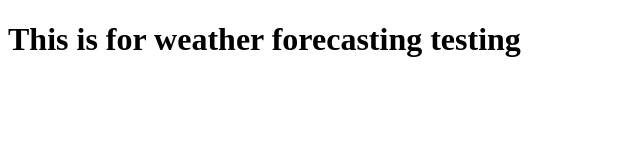
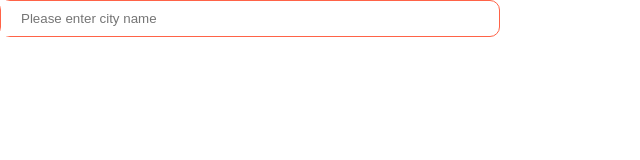
Before and after one commit to tanvirhossain808/daily-weather, a plain HTML site: page index.html in a window 1280 px wide. Shown: the whole page, without its empty margins (0-640 px from the left). Drawn offline with Linux system fonts and the light colour scheme.

Commit message:
add input feild

```diff
--- a/assets/css/style.css
+++ b/assets/css/style.css
@@ -0,0 +1,38 @@
+@import url('https://fonts.googleapis.com/css2?family=Lato:ital,wght@0,100;0,300;0,400;0,700;0,900;1,100;1,300;1,400;1,700;1,900&display=swap');
+
+
+
+* {
+    padding: 0;
+    margin: 0;
+    box-sizing: border-box;
+}
+
+h1 {
+    background-color: red;
+    font-family: "Lato", sans-serif;
+    font-weight: 400;
+    font-style: none;
+}
+
+body {
+    /* background-color: gray; */
+}
+
+.searchField {
+    border: 1px solid tomato;
+    width: 500px;
+    border-radius: 10px;
+}
+
+.searchField input {
+    outline: none;
+    padding: 10px 20px;
+    border: none;
+
+}
+
+.searchField input:focus {
+    border: 1px solid gray;
+
+}
--- a/assets/js/weather.js
+++ b/assets/js/weather.js
@@ -0,0 +1,2 @@
+const baseUrl = " https://api.weatherapi.com/v1"
+const apiKey = "fea727a39dfa4c9897a54836241905"
--- a/index.html
+++ b/index.html
@@ -4,8 +4,16 @@
     <meta charset="UTF-8">
     <meta name="viewport" content="width=device-width, initial-scale=1.0">
     <title>Document</title>
+    <link rel="stylesheet" href="./assets/css/style.css">
 </head>
 <body>
-    <h1>This is for weather forecasting testing</h1>
+    <!-- <h1>This is for weather forecasting testidng</h1> -->
+    <div class="searchContainer">
+        <div class="searchField">
+            <input type="text" placeholder="Please enter city name">
+        </div>
+    </div>
 </body>
 </html>
+
+<!-- API Key: 88eaf431d5db4fb186751834241905  -->
```
